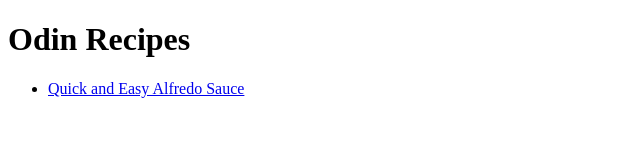
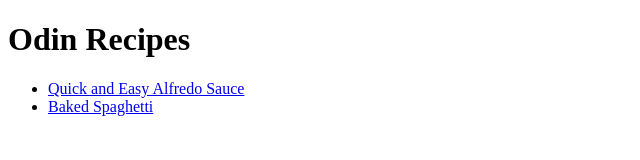
Before and after one commit to DeshaunBreeden/odin-recipes, a plain HTML site: page index.html in a window 1280 px wide. Shown: the whole page, without its empty margins (0-640 px from the left). Drawn offline with Linux system fonts and the light colour scheme.

Commit message:
Updated index page to include spaghetti reference

```diff
--- a/index.html
+++ b/index.html
@@ -10,7 +10,7 @@
     <h1>Odin Recipes</h1>
     <ul>
         <li><a href="recipes/alfredo.html">Quick and Easy Alfredo Sauce</a></li>
-
+        <li><a href="recipes/spaghetti.html">Baked Spaghetti</a></li>
     </ul>
 
 </body>
```
